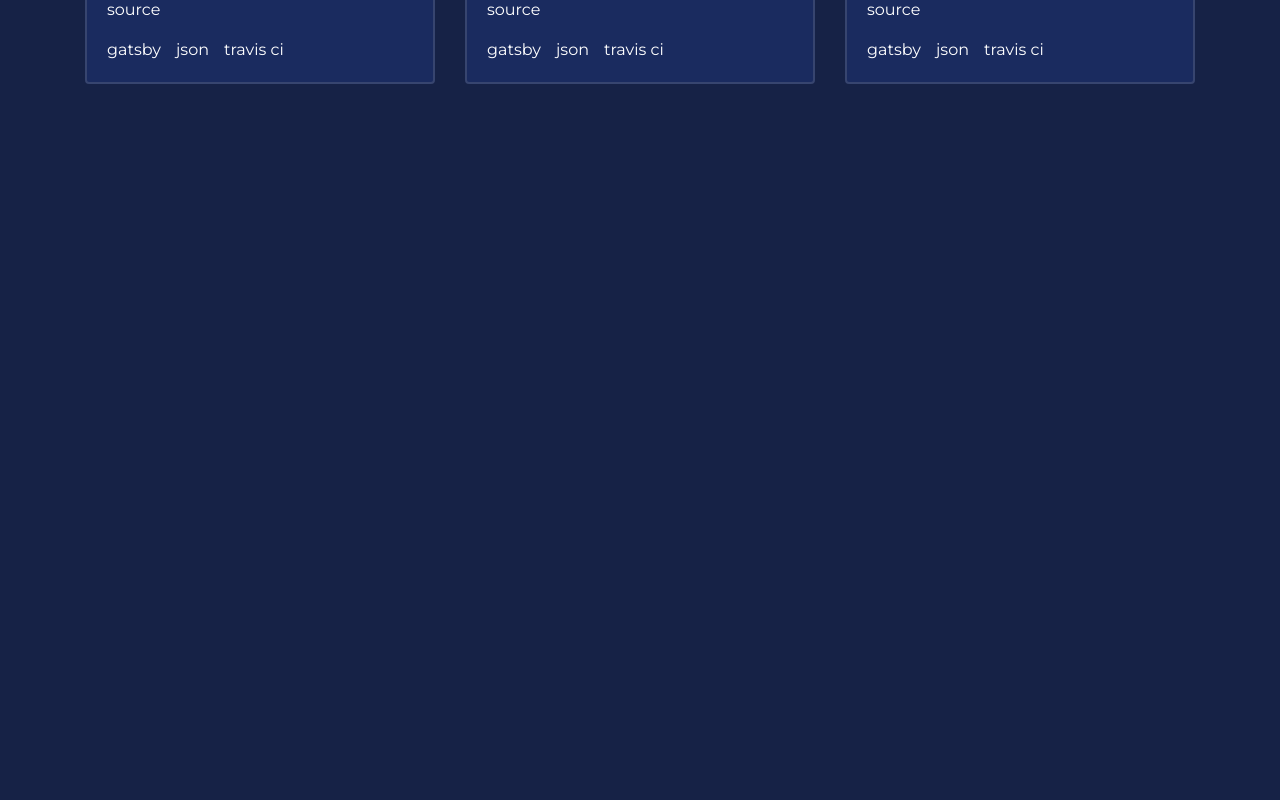
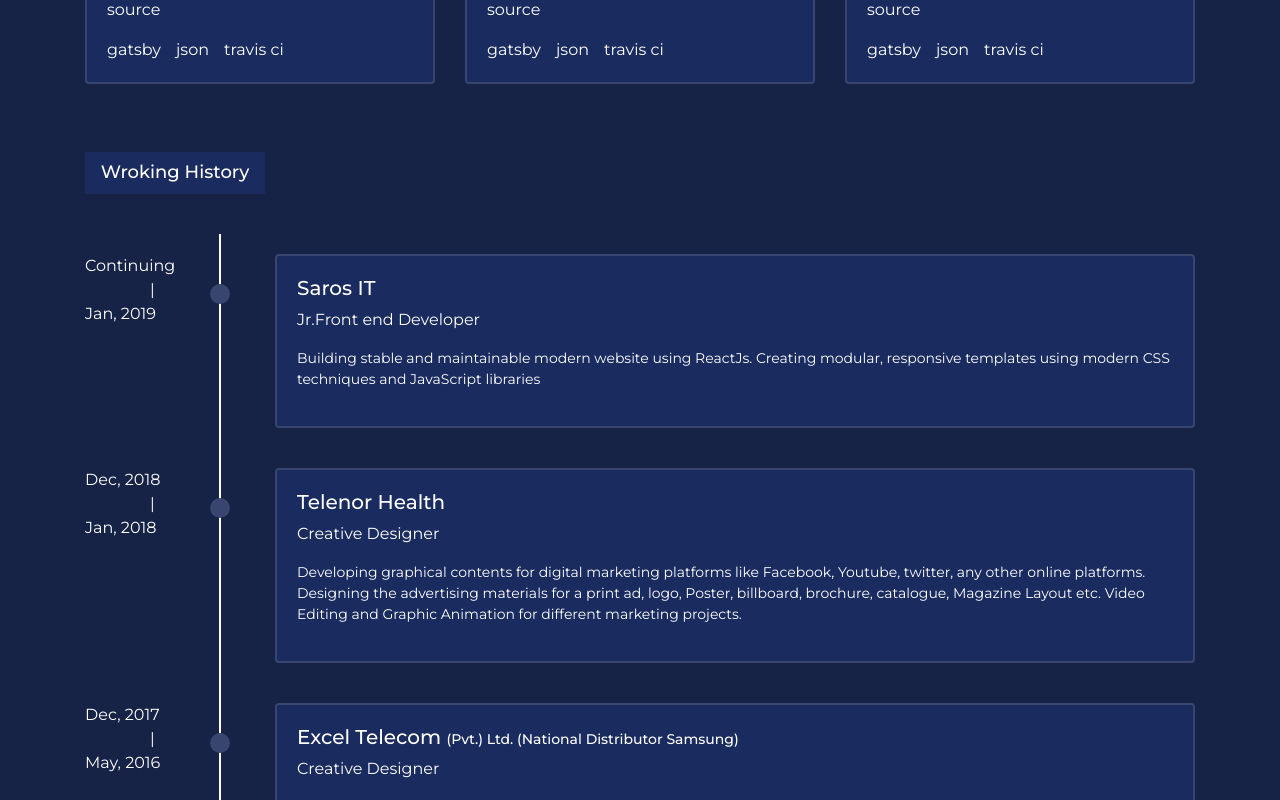
Before and after one commit to nazmulweb/Portfolio, a React (Create React App) app: page / in a window 1280 px wide. Shown: the part 3000-3800 px from the top of the page. Before the commit the page ends 3108 px from the top, so only its background shows below. Built offline with nearby package versions, Linux system fonts and the light colour scheme.

Commit message:
added working history

```diff
--- a/src/App.js
+++ b/src/App.js
@@ -2,7 +2,7 @@
 import './App.css';
 // import { NavBar } from './components/common/navbar'
 import NavBar from './components/common/navbar'
-import { Intro, About, Skill, Portfolio} from './components'
+import { Intro, About, Skill, Portfolio, WorkingHistory} from './components'
 
 function App() {
   return (
@@ -13,6 +13,7 @@
         <About />
         <Skill />
         <Portfolio />
+        <WorkingHistory />
       </main>
     </React.Fragment>
   );
--- a/src/components/common/title.css
+++ b/src/components/common/title.css
@@ -3,7 +3,7 @@
     padding: 10px;
     background: var(--theme-light-color);
     display: block;
-    width: 120px;
+    width: 180px;
     margin: 20px 0;
     text-align: center;
 }
--- a/src/components/index.js
+++ b/src/components/index.js
@@ -2,3 +2,4 @@
 export * from './about'
 export * from './skill'
 export * from './portfolio'
+export * from './workingHistory'
--- a/src/components/portfolio.css
+++ b/src/components/portfolio.css
@@ -23,7 +23,7 @@
 
 .portfolio-card a{
     font-size: 20px;
-    color: #fff;
+    color: var(--white-color);
     font-weight: 700;
 }
 
--- /dev/null
+++ b/src/components/working-history.css
@@ -0,0 +1,93 @@
+.working-hitory{
+    position: relative;
+}
+
+.flot-right{
+    margin-left: 65px;
+}
+
+.line{
+    position: absolute;
+    left: 135px;
+    height: 100%;
+    margin-left: -1px;
+    border-left: 2px solid var(--white-color);
+}
+
+.dots{
+    margin-top: 50px;
+    position: absolute;
+    left: 135px;
+    transform: translate(-10px);
+    height: 20px;
+    width: 20px;
+    background: var(--border-color);
+    -webkit-transform: translate(-10px);
+    -moz-transform: translate(-10px);
+    -ms-transform: translate(-10px);
+    -o-transform: translate(-10px);
+    border-radius: 50%;
+    -webkit-border-radius: 50%;
+    -moz-border-radius: 50%;
+    -ms-border-radius: 50%;
+    -o-border-radius: 50%;
+}
+
+@media only screen and (min-width: 1024px) and (max-width: 1199px){
+    .line {
+        left: 121px;
+    }
+
+    .dots{
+        left: 121px;
+    }
+}
+
+@media only screen and (min-width: 992px) and (max-width: 1023px){
+    .line {
+        left: 121px;
+    }
+
+    .dots{
+        left: 121px;
+    }
+}
+
+@media only screen and (min-width: 768px) and (max-width: 991px){
+    .line {
+        left: 105px;
+    }
+
+    .dots{
+        left: 105px;
+    }
+}
+
+@media only screen and (max-width: 767px){
+    .line, .dots {
+        display: none;
+    }
+    .duration {
+        display: flex;
+        justify-content: center;
+        align-items: center;
+    }
+
+    .flot-right{
+        margin: 0px 20px;
+    }
+}
+
+.working-history-mt{
+    margin: 20px 0;
+}
+
+.working-history-card{
+    background: var(--theme-light-color);
+    padding: 20px;
+    border: 2px solid var(--border-color);
+}
+
+.fz-14{
+    font-size: 14px;
+}
--- /dev/null
+++ b/src/components/workingHistory.js
@@ -0,0 +1,64 @@
+import React, { Component } from 'react'
+import { Title } from './common'
+import { workinghistory }  from '../data'
+import './working-history.css'
+
+export class WorkingHistory extends Component {
+    state = {
+        workinghistories: []
+    }
+
+    componentDidMount () {
+        this.setState({
+            workinghistories: workinghistory
+        })
+    }
+
+    render() {
+        const { workinghistories } = this.state
+        if(workinghistories !== undefined){
+        return (
+            <React.Fragment>
+                <div className="working-history-area mt-4">
+                    <div className="container">
+                        <div className="row">
+                            <div className="col-sm-12">
+                                <Title title="Wroking History"  mtBottom = "40px"/>
+                            </div>
+                        </div>
+                        <ul className="working-hitory">
+                            <li className="line"></li>
+                            {
+                                workinghistories.map( (workinghistory, key) =>{
+                                    return (
+                                        <li key={key}>
+                                            <div className="dots"></div>
+                                            <div className="row">
+                                                <div className="col-md-2">
+                                                    <div className="working-history-mt duration">
+                                                        <div>{ workinghistory.endDate }</div>
+                                                        <div className="flot-right">|</div>
+                                                        <div>{ workinghistory.startDate }</div>
+                                                    </div>
+                                                </div>
+                                                <div className="col-md-10">
+                                                    <div className="card working-history-card working-history-mt">
+                                                        <h5>{workinghistory.company} <span className="fz-14">{workinghistory.companyTitle}</span></h5>
+                                                        <p className="mb-3">{workinghistory.role}</p>
+                                                        <p className="fz-14">{workinghistory.responsibility}</p>
+                                                    </div>
+                                                </div>
+                                            </div>
+                                        </li>
+                                    )
+                                })
+                            }
+                        </ul>
+                    </div>
+                </div>
+            </React.Fragment>
+        )
+        }
+        return "Loading..."
+    }
+}
--- a/src/data/index.js
+++ b/src/data/index.js
@@ -1,2 +1,3 @@
 export * from './skill'
 export * from './works'
+export * from './workinghistory'
--- /dev/null
+++ b/src/data/workinghistory.js
@@ -0,0 +1,32 @@
+export const workinghistory = [
+    {
+        company: "Saros IT",
+        startDate: "Jan, 2019",
+        endDate: "Continuing",
+        role: "Jr.Front end Developer",
+        responsibility: "Building stable and maintainable modern website using ReactJs. Creating modular, responsive templates using modern CSS techniques and JavaScript libraries"
+    },
+    {
+        company: "Telenor Health",
+        startDate: "Jan, 2018",
+        endDate: "Dec, 2018",
+        role: "Creative Designer",
+        responsibility: "Developing graphical contents for digital marketing platforms like Facebook, Youtube, twitter, any other online platforms. Designing the advertising materials for a print ad, logo, Poster, billboard, brochure, catalogue, Magazine Layout etc. Video Editing and Graphic Animation for different marketing projects."
+    },
+    {
+        company: "Excel Telecom",
+        companyTitle: "(Pvt.) Ltd. (National Distributor Samsung) ",
+        startDate: "May, 2016",
+        endDate: "Dec, 2017",
+        role: "Creative Designer",
+        responsibility: "Developing graphical contents for Digital marketing platforms like Facebook, Youtube, twitter, any other Online Platforms. Designing the advertising materials for a print ad, logo, Poster, billboard, brochure, catalogue, Magazine Layout etc. Video Editing and Graphic Animation for different marketing projects."
+    },
+    {
+        company: "Carnival ",
+        companyTitle: "(Advertising Agency)",
+        startDate: "Sep, 2014",
+        endDate: "Apr, 2016",
+        role: "Jr. Graphics Designer",
+        responsibility: "Designing the advertising materials for a print ad, logo, Poster, billboard, brochure, catalogue, Event Management Design, Magazine Layout etc. Developing graphical contents for Digital marketing platforms."
+    },
+]
```
